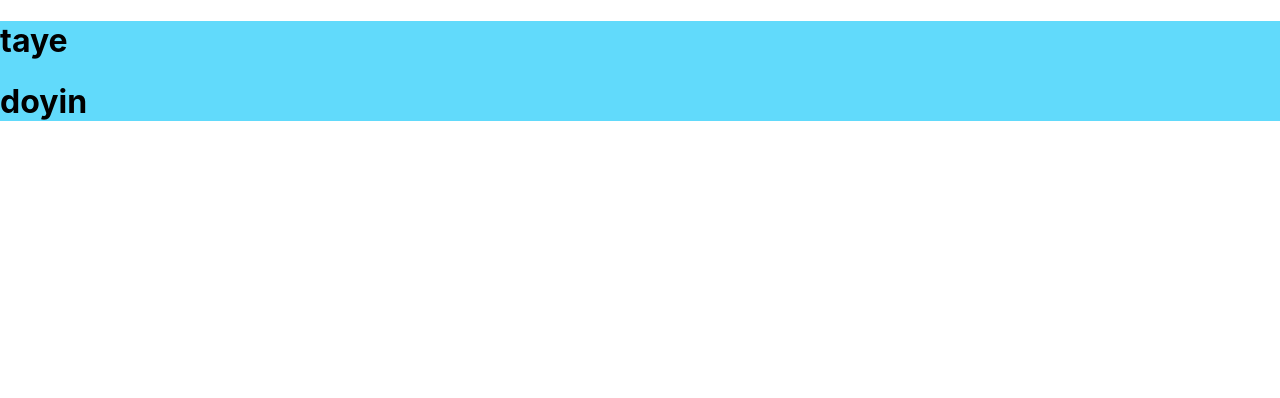
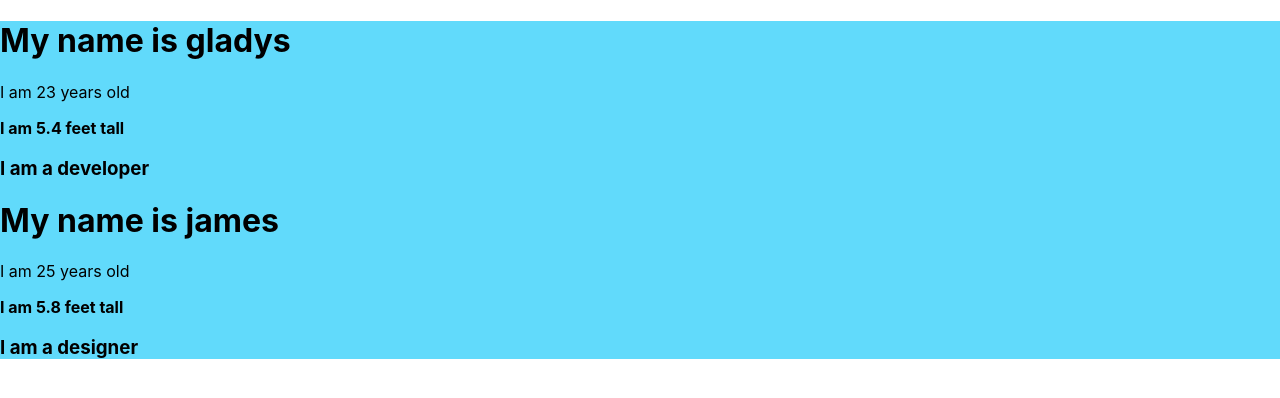
Before and after one commit to DEV-SHEGZ/Reactv18, a React (Create React App) app: page / in a window 1280 px wide. Shown: the top 398 px of the page. Built offline with nearby package versions, Linux system fonts and the light colour scheme.

Commit message:
just still testing out props

```diff
--- a/src/App.js
+++ b/src/App.js
@@ -1,24 +1,12 @@
-import logo from './logo.svg';
-import './App.css';
+import logo from "./logo.svg";
+import "./App.css";
+import Props from "./props";
 
 function App() {
   return (
-    <div className="App">
-      <header className="App-header">
-        <img src={logo} className="App-logo" alt="logo" />
-        <p>
-          Edit <code>src/App.js</code> and save to reload.
-        </p>
-        <a
-          className="App-link"
-          href="https://reactjs.org"
-          target="_blank"
-          rel="noopener noreferrer"
-        >
-          Learn React
-        </a>
-      </header>
-    </div>
+    <>
+      <Props />
+    </>
   );
 }
 
--- a/src/avatar.js
+++ b/src/avatar.js
@@ -1,7 +1,12 @@
-function Avatar({ main }) {
+import React from "react";
+
+function Avatar({ name, age, height, career }) {
   return (
     <>
-      <h1>{main.name} </h1>
+      <h1> My name is {name} </h1>
+      <p>I am {age} years old </p>
+      <b> I am {height} feet tall </b>
+      <h3> I am a {career} </h3>
     </>
   );
 }
--- a/src/index.js
+++ b/src/index.js
@@ -8,7 +8,7 @@ import reportWebVitals from "./reportWebVitals";
 const root = ReactDOM.createRoot(document.getElementById("root"));
 root.render(
   <React.StrictMode>
-    <Props />
+    <App />
   </React.StrictMode>
 );
 
--- a/src/props.js
+++ b/src/props.js
@@ -2,15 +2,10 @@ import Avatar from "./avatar";
 import Parent from "./parent";
 
 function profile() {
-  let test = {
-    person: "male",
-    name: "taye",
-    age: 18,
-  };
   return (
     <Parent>
-      <Avatar main={test} />
-      <Avatar main={{ name: "doyin" }} />
+      <Avatar name="gladys" age={23} height={5.4} career="developer" />
+      <Avatar name="james" age={25} height={5.8} career="designer" />
     </Parent>
   );
 }
```
